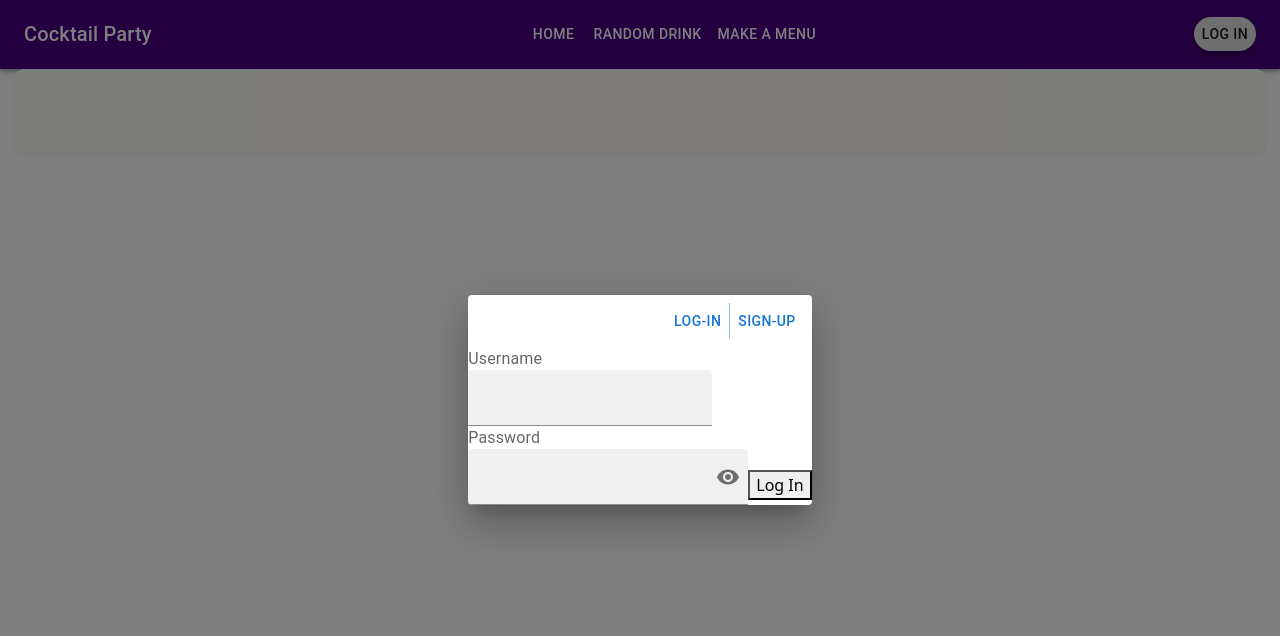
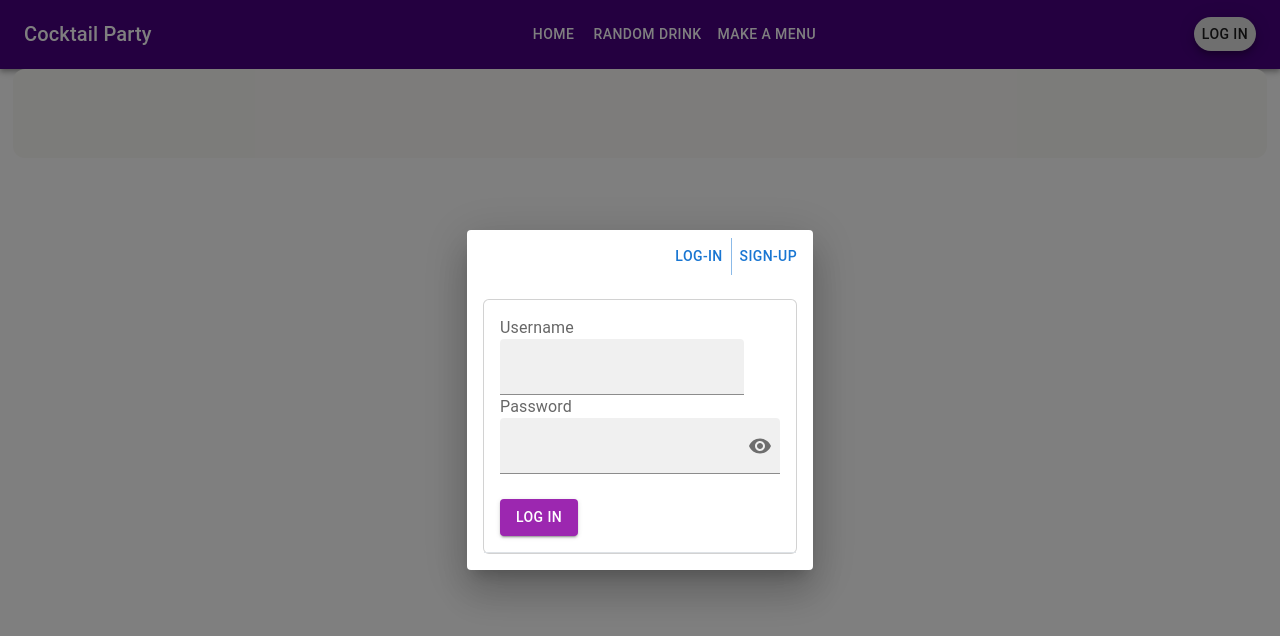
Before and after one commit to emdiso/cocktail-party, a React (Create React App) app: page /menu in a window 1280 px wide. Both pictures are taken after a click on the button "LOG IN". Shown: the top 636 px of the page. Built offline with nearby package versions, Linux system fonts and the light colour scheme.

Commit message:
styled log in form

```diff
--- a/src/components/App.tsx
+++ b/src/components/App.tsx
@@ -46,9 +46,9 @@ function App() {
             <Route path='/random' element={<Random />}></Route>
             <Route path='/generate' element={<MenuForm />}></Route>
             <Route path='/wow' element={<MenuFormatForm />}></Route>
-            {isLoggedIn && <Route path='/profile' element={<Profile userInfo={userInfo}/>}></Route>}
-            {isLoggedIn &&<Route path='/recipe' element={<RecipeForm />}></Route>}
-            {isLoggedIn &&<Route path='/menu' element={<MenuPage />}></Route>}
+            {isLoggedIn && <Route path='/profile' element={<Profile userInfo={userInfo} />}></Route>}
+            {isLoggedIn && <Route path='/recipe' element={<RecipeForm />}></Route>}
+            {isLoggedIn && <Route path='/menu' element={<MenuPage />}></Route>}
           </Routes>
         </div>
         <LSPopUp open={openLogin} handleClose={handleClose} />
--- a/src/components/forms/LoginForm.tsx
+++ b/src/components/forms/LoginForm.tsx
@@ -1,8 +1,8 @@
 import * as React from 'react';
-import Button, { FilledInput, IconButton, InputAdornment, InputLabel } from '@mui/material';
+import { Button, FilledInput, IconButton, InputAdornment, InputLabel } from '@mui/material';
 import { Cookie, Label, Visibility, VisibilityOff } from '@mui/icons-material';
 import TextField from '@mui/material/TextField';
-import {post, setAuthToken, get} from '../../axios.service';
+import { post, setAuthToken, get } from '../../axios.service';
 import { AxiosError, AxiosResponse } from 'axios';
 
 interface LoginInfo {
@@ -44,8 +44,8 @@ const LoginForm = (props: LoginFormProps) => {
     const handleSubmit = () => {
         post('/auth/login',
             {
-			    username : values.username,
-                password : values.password
+                username: values.username,
+                password: values.password
             }, {}, (response: AxiosResponse) => {
                 setAuthToken(response.data.accessToken);
                 setDisplayError(false);
@@ -60,7 +60,8 @@ const LoginForm = (props: LoginFormProps) => {
 
     return (
         <div>
-            {displayError && <p id='error-message'>Invalid username or password. Please try again.</p>}
+            <div className="card m-3">
+                <div className="card-body border-bottom">
                     <InputLabel htmlFor='username-input'> Username </InputLabel>
                     <TextField
                         required id='username-input'
@@ -89,8 +90,12 @@ const LoginForm = (props: LoginFormProps) => {
                             </InputAdornment>
                         }
                     />
-
-            <button onClick={handleSubmit}> Log In </button>
+                    <div style={{ paddingTop: "2vw" }}>
+                        {displayError && <p id='error-message' style={{color:"red"}}>Invalid username or password. Please try again.</p>}
+                        <Button onClick={handleSubmit} variant="contained" color="secondary"> Log In </Button>
+                    </div>
+                </div>
+            </div>
         </div>
     );
 }
--- a/src/components/forms/SignupForm.tsx
+++ b/src/components/forms/SignupForm.tsx
@@ -1,5 +1,5 @@
 import * as React from 'react';
-import Button, { FilledInput, IconButton, InputAdornment, InputLabel } from '@mui/material';
+import { Button, FilledInput, IconButton, InputAdornment, InputLabel } from '@mui/material';
 import { Label, Visibility, VisibilityOff } from '@mui/icons-material';
 import TextField from '@mui/material/TextField';
 import { post, setAuthToken } from '../../axios.service';
@@ -82,7 +82,8 @@ const SignupForm = (props: SignupFormProps) => {
 
     return (
         <div>
-            {displayUNError && <p className='error-message'> Invalid username. Please make sure your username is 5-30 characters in length. </p>}
+            <div className="card m-3">
+                <div className="card-body border-bottom">
                     <InputLabel htmlFor='username-input'> Username </InputLabel>
                     <TextField
                         required
@@ -91,8 +92,8 @@ const SignupForm = (props: SignupFormProps) => {
                         value={values.username}
                         onChange={handleChange('username')}
                     />
+                    {displayUNError && <p className='error-message' style={{ color: "red" }}> Invalid username. <br></br>Please make sure your username is 5-30 characters in length. </p>}
 
-            {displayEMLError && <p className='error-message'> Invalid email. </p>}
                     <InputLabel htmlFor='email-input'> Email </InputLabel>
                     <TextField
                         required
@@ -101,8 +102,8 @@ const SignupForm = (props: SignupFormProps) => {
                         value={values.email}
                         onChange={handleChange('email')}
                     />
+                    {displayEMLError && <p className='error-message' style={{ color: "red" }}> Invalid email. </p>}
 
-            {displayPWError && <p className='error-message'> Invalid password. Passwords must include a special character and be 8-30 characters in length. </p>}
                     <InputLabel htmlFor="filled-password"> Password </InputLabel>
                     <FilledInput
                         id="filled-password"
@@ -123,8 +124,13 @@ const SignupForm = (props: SignupFormProps) => {
                             </InputAdornment>
                         }
                     />
+                    {displayPWError && <p className='error-message' style={{ color: "red" }}> Invalid password. <br></br>Passwords must include a special character and be 8-30 characters in length. </p>}
 
-            <button onClick={handleSubmit}> Sign Up </button>
+                    <div style={{ paddingTop: "2vw" }}>
+                        <Button onClick={handleSubmit} variant="contained" color="secondary"> Sign Up </Button>
+                    </div>
+                </div>
+            </div>
         </div>
     )
 }
```
Lines whose indentation alone changed are shown as unchanged.
